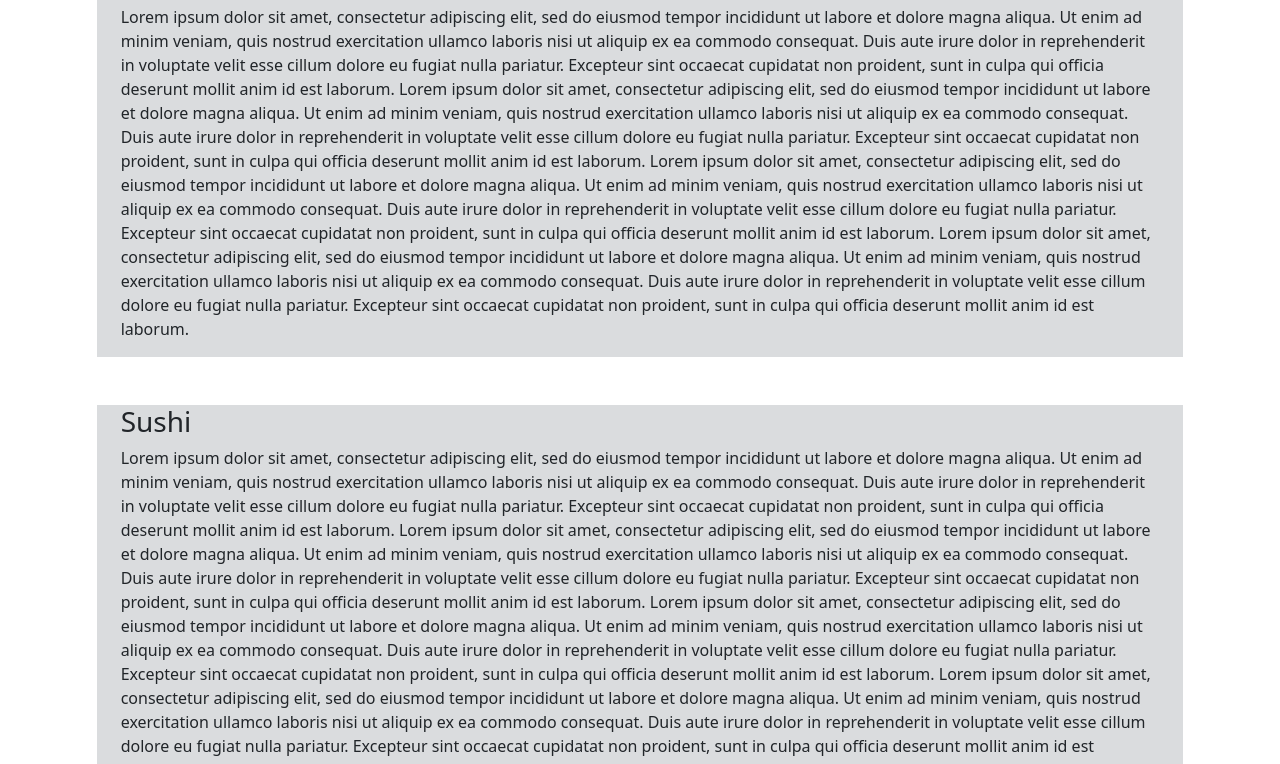
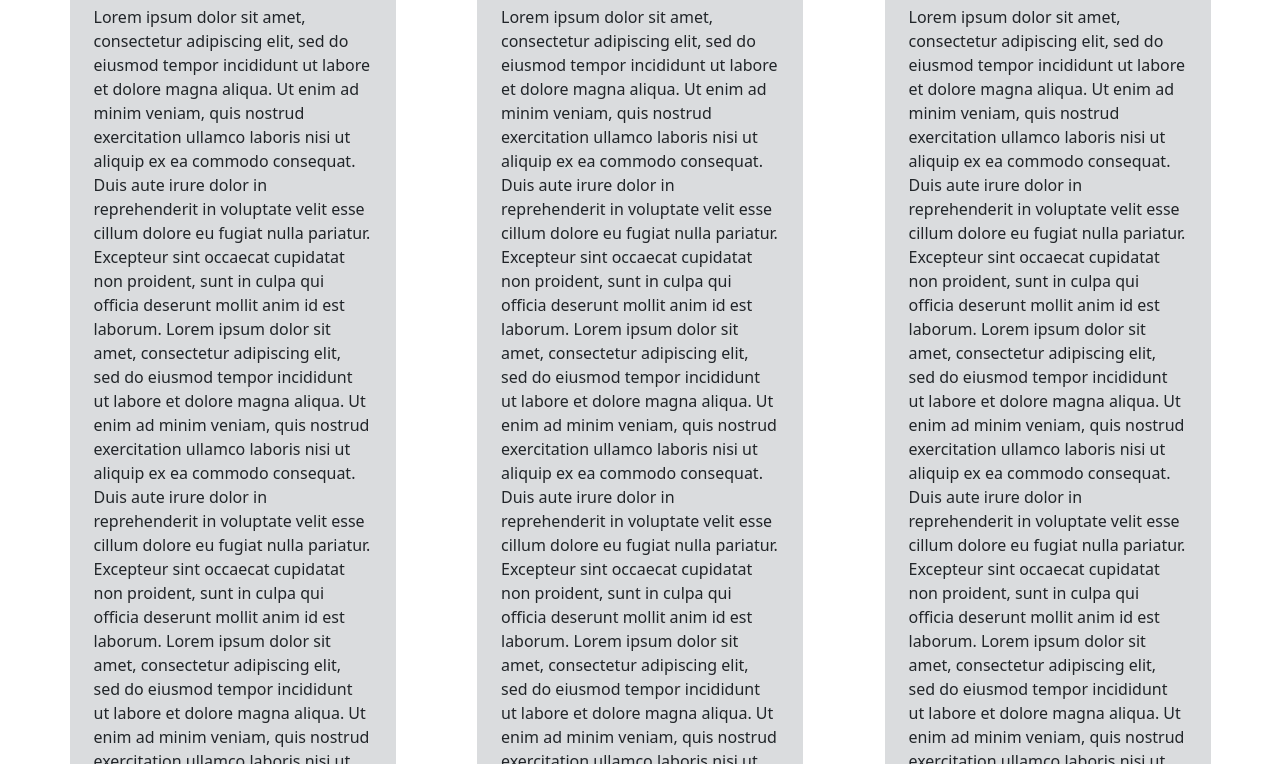
Before and after one commit to astra9/Frontend_Assignment3, a plain HTML site: page index.html in a window 1280 px wide. Shown: the part 165-929 px from the top of the page. Drawn offline with Linux system fonts and the light colour scheme; a script that the page names is missing.

Commit message:
resposive-design: added responsiveness to section layout
Added responsiveness to the section layout for tablet and desktop views.
Used the col-sm for tablet view and col-md for desktop view as specified
by the requirements given.

Signed-off-by: astra9 <thedigitalwhiterabbit@gmail.com>

```diff
--- a/index.html
+++ b/index.html
@@ -36,8 +36,8 @@
     </header>
     <main class="container-fluid">
         <h1 class="main-title">Our Menu</h1>
-        <section class="row g-5 gy-5 justify-content-center">
-            <article class="col-10 bg-secondary bg-opacity-25">
+        <section class="row gy-5 gx-5 justify-content-evenly">
+            <article class="col-10 col-sm-5 col-md-3 bg-secondary bg-opacity-25">
                 <h3>Chicken</h3>
                 <p>
                     Lorem ipsum dolor sit amet, consectetur adipiscing elit, sed do eiusmod tempor incididunt ut labore
@@ -62,7 +62,7 @@
                     culpa qui officia deserunt mollit anim id est laborum.
                 </p>
             </article>
-            <article class="col-10 bg-secondary bg-opacity-25">
+            <article class="col-10 col-sm-5 col-md-3 bg-secondary bg-opacity-25">
                 <h3>Sushi</h3>
                 <p>
                     Lorem ipsum dolor sit amet, consectetur adipiscing elit, sed do eiusmod tempor incididunt ut labore
@@ -87,7 +87,7 @@
                     culpa qui officia deserunt mollit anim id est laborum.
                 </p>
             </article>
-            <article class="col-10 bg-secondary bg-opacity-25">
+            <article class="col-10 col-sm-10 col-md-3 bg-secondary bg-opacity-25">
                 <h3>Beef</h3>
                 <p>
                     Lorem ipsum dolor sit amet, consectetur adipiscing elit, sed do eiusmod tempor incididunt ut labore
```
